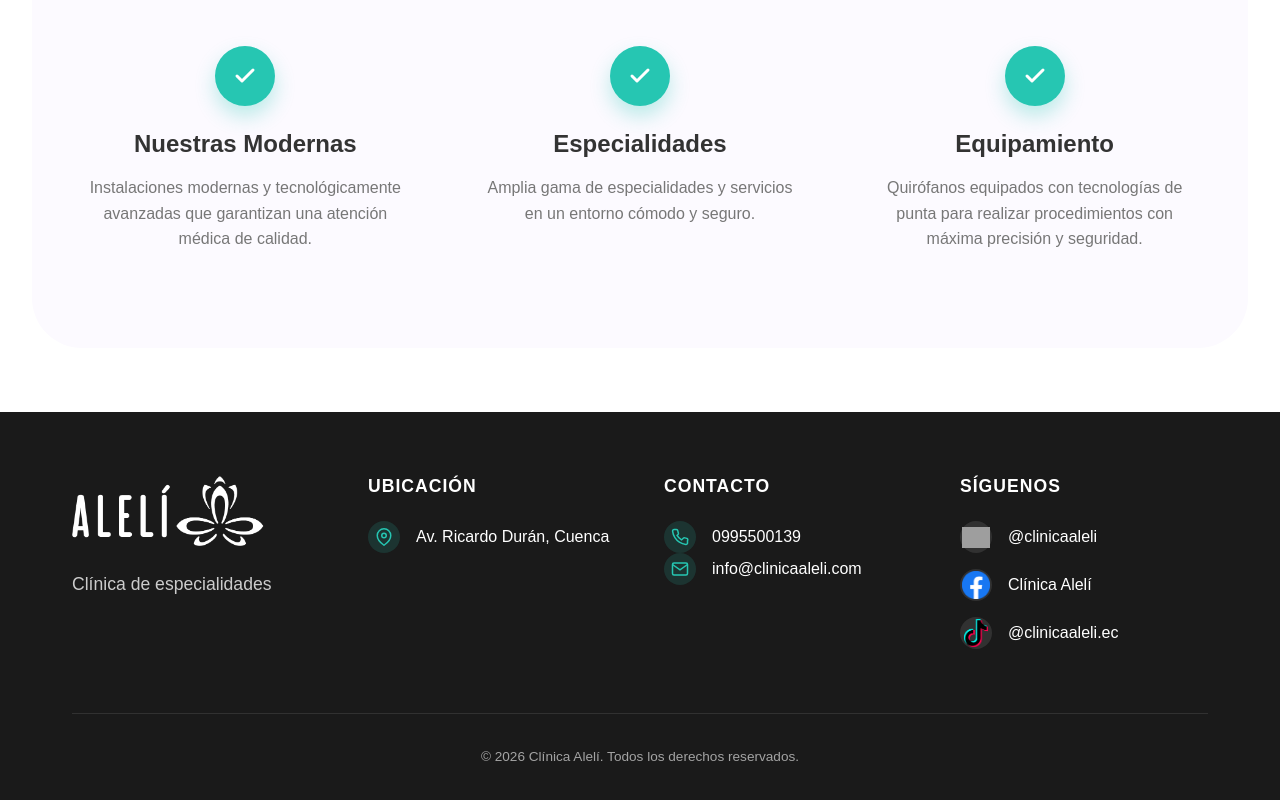
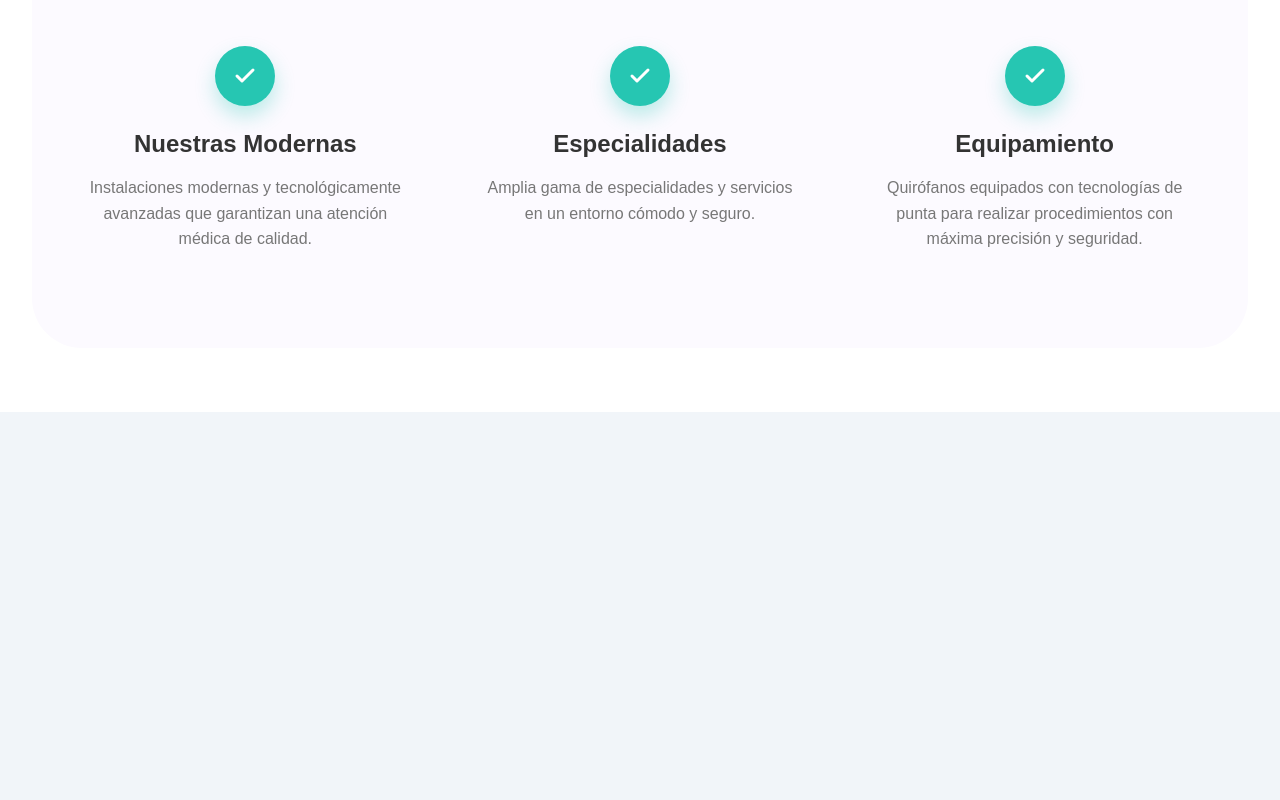
Before and after one commit to CJjoelD/Clinica-Aleli-Fronted, an Angular app: page /instalaciones in a window 1280 px wide. Shown: the part 3196-3996 px from the top of the page. After the commit the page ends 3608 px from the top, so only its background shows below. Built offline with nearby package versions, Linux system fonts and the light colour scheme; grey boxes are pictures that could not be loaded.

Commit message:
commit 10marzo

```diff
--- a/src/app/guards/admin.guard.ts
+++ b/src/app/guards/admin.guard.ts
@@ -3,7 +3,7 @@ import { Router, CanActivateFn } from '@angular/router';
 import { AuthService } from '../services/auth.service';
 
 /**
- * Guard para proteger rutas administrativas.
+ * Guarda para proteger rutas administrativas.
  * Solo permite el acceso si el usuario está logueado y tiene el rol de 'Admin'.
  */
 export const adminGuard: CanActivateFn = () => {
--- a/src/app/pages/inicio/inicio.html
+++ b/src/app/pages/inicio/inicio.html
@@ -28,7 +28,7 @@
         </div>
     </header>
 
-    <!-- Info Cards Section Dinámico -->
+    <!-- Sección de servicios -->
     <section id="servicios" class="info-section reveal" *ngIf="getSection('servicios') as section">
         <div class="section-header" *ngIf="section.enabled">
             <h2>{{section.content.title}}</h2>
@@ -47,7 +47,7 @@
         </div>
     </section>
 
-    <!-- About Section Dinámico -->
+    <!-- Sección sobre nosotros -->
     <section id="nosotros" class="about-section reveal" *ngIf="getSection('nosotros') as section">
         <div class="container" *ngIf="section.enabled">
             <div class="centered-about">
@@ -65,7 +65,7 @@
         <div class="purple-bar" *ngIf="section.enabled"></div>
     </section>
 
-    <!-- Benefits Section Dinámico -->
+    <!-- Sección de beneficios -->
     <section class="benefits-section reveal" *ngIf="getSection('beneficios') as section">
         <div class="container" *ngIf="section.enabled">
             <div class="section-header">
@@ -130,7 +130,7 @@
         </div>
     </section>
 
-    <!-- Quick Actions Section Dinámico -->
+    <!-- Acciones rápidas -->
     <section class="quick-actions-section reveal" *ngIf="getSection('acciones_rapidas') as section">
         <div class="container" *ngIf="section.enabled">
             <div class="actions-wrapper">
@@ -166,8 +166,9 @@
         </div>
     </section>
 
-    <!-- Specialists Section Dinámico -->
-    <section id="especialidades" class="specialists-section reveal" *ngIf="getSection('especialidades_destacadas') as section">
+    <!-- Sección de especialistas -->
+    <section id="especialidades" class="specialists-section reveal"
+        *ngIf="getSection('especialidades_destacadas') as section">
         <div class="container" *ngIf="section.enabled">
             <div class="section-header">
                 <h2>{{section.content.title}}</h2>
@@ -188,7 +189,7 @@
         </div>
     </section>
 
-    <!-- Blog Section Dinámico -->
+    <!-- Sección de blog -->
     <section class="blog-section" *ngIf="paginaService.getPage('blog') as blogPage">
         <div class="container">
             <div class="section-header">
@@ -211,7 +212,7 @@
         </div>
     </section>
 
-    <!-- FAQ Section Dinámico -->
+    <!-- Preguntas frecuentes -->
     <section class="faq-section" *ngIf="getSection('faq') as section">
         <div class="container" *ngIf="section.enabled">
             <div class="section-header">
@@ -236,7 +237,7 @@
         </div>
     </section>
 
-    <!-- Social Media Section (Static) -->
+    <!-- Redes sociales -->
     <section class="social-section">
         <div class="container">
             <h3 class="social-title">Siguenos</h3>
--- a/src/app/pages/instalaciones/instalaciones.html
+++ b/src/app/pages/instalaciones/instalaciones.html
@@ -2,10 +2,10 @@
     <!-- Navbar -->
     <app-navbar></app-navbar>
 
-    <!-- Dynamic Sections -->
+    <!-- Secciones dinámicas -->
     <ng-container *ngIf="pageConfig() as page">
 
-        <!-- Header Section -->
+        <!-- Sección de cabecera -->
         <header class="page-header" *ngIf="getSection('hero') as section">
             <div class="container" *ngIf="section.enabled">
                 <h1 class="page-title">{{section.content.title}}</h1>
@@ -13,7 +13,7 @@
             </div>
         </header>
 
-        <!-- Gallery Section -->
+        <!-- Sección de galería -->
         <section class="gallery-section" *ngIf="getSection('galeria_instalaciones') as section">
             <div class="container" *ngIf="section.enabled">
                 <div class="gallery-grid">
@@ -25,7 +25,7 @@
             </div>
         </section>
 
-        <!-- Detailed Feature Rows -->
+        <!-- Detalles de instalaciones -->
         <section class="details-section" *ngIf="getSection('detalles_instalaciones') as section">
             <div class="container" *ngIf="section.enabled">
                 <div class="detail-row" *ngFor="let item of section.content.items">
@@ -42,7 +42,7 @@
             </div>
         </section>
 
-        <!-- Summary Grid Section -->
+        <!-- Cuadrícula de resumen -->
         <section class="summary-section" *ngIf="getSection('resumen_caracteristicas') as section">
             <div class="container" *ngIf="section.enabled">
                 <h2 class="section-title">{{section.content.title}}</h2>
@@ -61,7 +61,4 @@
             </div>
         </section>
     </ng-container>
-
-    <!-- Footer -->
-    <app-footer></app-footer>
 </div>
--- a/src/app/pages/servicio-detail/servicio-detail.html
+++ b/src/app/pages/servicio-detail/servicio-detail.html
@@ -35,7 +35,7 @@
             </div>
         </div>
 
-        <!-- Dynamic Extra Sections from Data (transcribed from images) -->
+        <!-- Secciones extra dinámicas -->
         <div class="extra-sections-wrapper"
             *ngIf="service()?.extraSections && (service()?.extraSections?.length || 0) > 0">
             <div class="extra-section" *ngFor="let section of service()?.extraSections">
@@ -49,7 +49,7 @@
             </div>
         </div>
 
-        <!-- Reusable sections based on images -->
+        <!-- Secciones informativas -->
         <section class="installations-section">
             <h2 class="section-title">Nuestras Instalaciones</h2>
             <div class="facilities-row">
@@ -94,7 +94,7 @@
             </div>
         </section>
 
-        <!-- Specialists Premium Section -->
+        <!-- Sección de especialistas -->
         <section class="doctors-section-premium">
             <h2 class="section-title-premium">Nuestros Especialistas</h2>
             <div class="doctors-grid-premium">
--- a/src/app/pages/servicio-detail/servicio-detail.ts
+++ b/src/app/pages/servicio-detail/servicio-detail.ts
@@ -21,7 +21,7 @@ export class ServicioDetailComponent implements OnInit {
 
     serviceId = signal<string | null>(null);
 
-    // Dynamic service data computed from the CMS or fallback
+    // Datos dinamicos del CMS o predefinidos
     service = computed(() => {
         const id = this.serviceId();
         if (!id) return undefined;
--- a/src/app/shared/components/footer/footer.component.html
+++ b/src/app/shared/components/footer/footer.component.html
@@ -10,7 +10,7 @@
             <!-- Ubicación -->
             <div class="footer-column">
                 <h4>UBICACIÓN</h4>
-                <!-- Link a Ubicación en Google Maps (solicitado) -->
+                <!-- Link a Ubicación en Google Maps -->
                 <a href="https://maps.app.goo.gl/LT7YiRDuB6ZrzUKLA" target="_blank"
                     class="footer-item-horizontal link-reset">
                     <div class="footer-icon-small icon-location">
--- a/src/app/shared/components/navbar/navbar.html
+++ b/src/app/shared/components/navbar/navbar.html
@@ -28,7 +28,7 @@
         <div class="nav-actions">
             <!-- Botón Perfil -->
             <div class="user-profile-wrapper">
-                <!-- If not logged in -->
+                <!-- Si no ha iniciado sesión -->
                 <a *ngIf="!currentUser()" routerLink="/auth" class="user-icon-btn" title="Iniciar Sesión"
                     (click)="closeMenus()">
                     <svg viewBox="0 0 24 24" width="28" height="28" fill="currentColor">
@@ -37,7 +37,7 @@
                     </svg>
                 </a>
 
-                <!-- If logged in -->
+                <!-- Si ha iniciado sesión -->
                 <div *ngIf="currentUser()" class="user-profile-trigger" (click)="toggleProfileMenu($event)">
                     <div class="user-initials">{{currentUser()?.nombre?.charAt(0)}}</div>
                 </div>
```
Also changed, not shown: src/app/admin/paginas/paginas.ts (+8 -9 lines), src/app/pages/especialidades/especialidades.html (+8 -9 lines), src/app/pages/resultados/resultados.html (+16 -8 lines), src/app/pages/servicios/servicios.html (+4 -4 lines), src/app/services/pagina.service.ts (+5 -7 lines).
